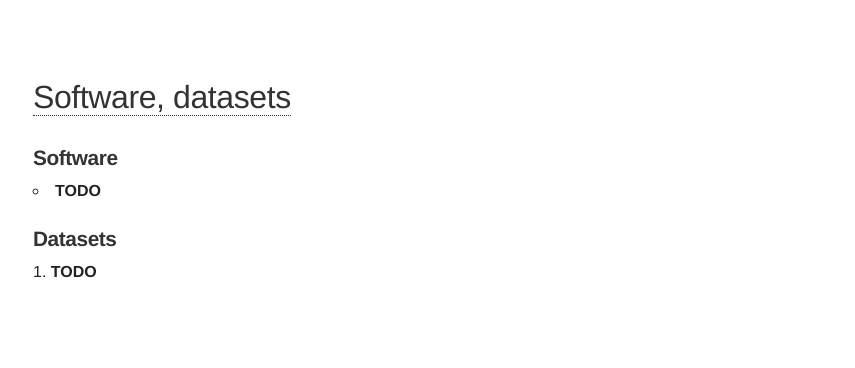
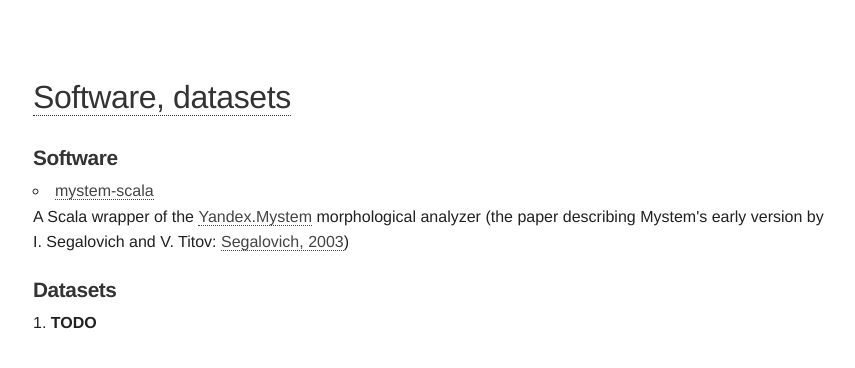
Before and after one commit to alexeyev/alexeyev.github.io, a Jekyll site: the page built from handmade.html, in a window 1280 px wide. Shown: the top 368 px of the page, without its empty margins (207-1062 px from the left). Built offline with Jekyll 4.4.1, drawn with Linux system fonts in a browser that asks for light colours.

Commit message:
Updated software section

```diff
--- a/handmade.html
+++ b/handmade.html
@@ -1,5 +1,6 @@
 ---
 layout: default
+title: Software and datasets
 ---
 
 <header class="masthead">
@@ -15,7 +16,10 @@ layout: default
 <div class="content list">
     <h3>Software</h3>
     <ul>
-        <li><b>TODO</b>
+        <li><b><a href="https://github.com/alexeyev/mystem-scala">mystem-scala</a></b><br/>
+            A Scala wrapper of the <a href="https://yandex.ru/dev/mystem/">Yandex.Mystem</a> morphological analyzer
+            (the paper describing Mystem's early version by I. Segalovich and V. Titov:
+            <a href="http://download.yandex.ru/company/iseg-las-vegas.pdf">Segalovich, 2003</a>)
     </ul>
     <h3>Datasets</h3>
     <ol>
--- a/style.scss
+++ b/style.scss
@@ -32,7 +32,7 @@ body {
 }
 
 a {
-  color: #000000;
+  color: #444444;
   font-weight: 450;
   text-decoration: none;
   border-bottom:1px dotted;
```
